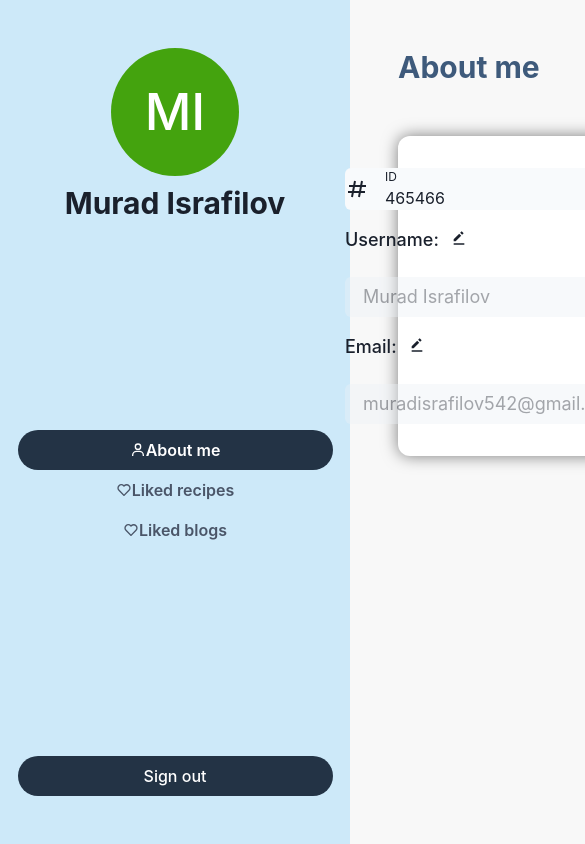
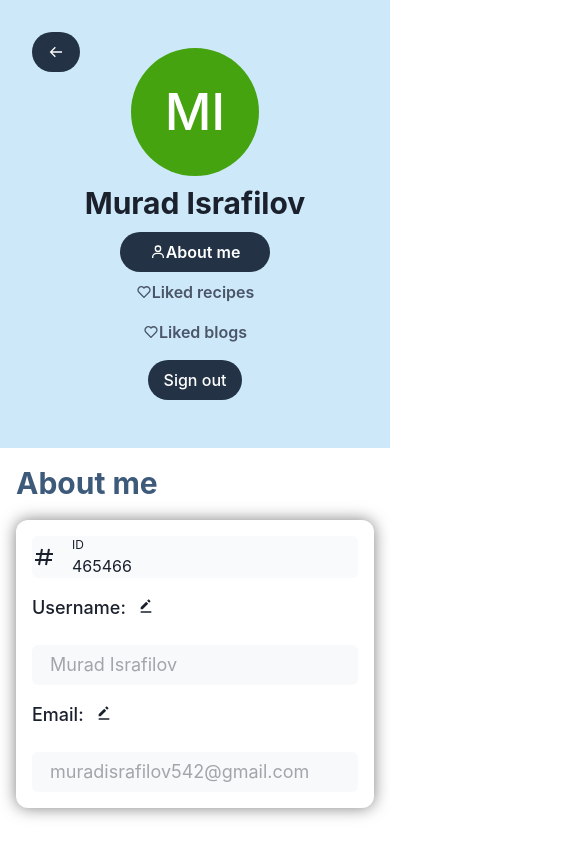
Before and after one commit to AzizZeynalli/food-advisor-app, a Next.js app: page /profile in a window 390 px wide. Shown: the top 844 px of the page, 585 px wide, since content can reach past the window. Built offline with nearby package versions, Linux system fonts and the light colour scheme.

Commit message:
Added back button and responsive stylings

```diff
--- a/src/app/profile/page.tsx
+++ b/src/app/profile/page.tsx
@@ -1,6 +1,5 @@
 "use client";
 
-import { Navigation } from "@/components/Navigation";
 import {
   Avatar,
   Box,
@@ -19,9 +18,6 @@ import {
   Image,
   useBoolean,
   Card,
-  CardBody,
-  CardFooter,
-  Stack,
 } from "@chakra-ui/react";
 import { useRouter } from "next/navigation";
 import { useState } from "react";
@@ -32,6 +28,7 @@ import {
   BiSolidEditAlt,
   BiHash,
   BiSave,
+  BiArrowBack
 } from "react-icons/bi";
 
 export default function Profile() {
@@ -45,23 +42,38 @@ export default function Profile() {
   };
 
   const handleSubmit = () => {
-    setIsEditing.off(); // Disable editing mode after submission
+    setIsEditing.off();
   };
   return (
     <Box>
-      <Tabs variant="soft-rounded" display="flex">
+      <Tabs
+        variant="soft-rounded"
+        display="flex"
+        flexDirection={{ lg: "row", base: "column" }}
+      >
+        <Button position='absolute' top='32px' left='32px' zIndex='1' bg="#233345"
+            color="#fff"
+            borderRadius="24px"
+            _hover={{ bg: "#3e5a7b" }}
+            fontStyle="normal"
+            fontWeight="500"
+            lineHeight="normal"
+            onClick={() => router.back()}>
+            <BiArrowBack/>
+        </Button>
         <VStack
           minW="350px"
           bg="#cde9f9"
-          h="100vh"
+          h={{ lg: "100vh" }}
           justifyContent="space-between"
           py="48px"
+          pos={{ lg: "fixed" }}
         >
           <VStack>
             <Avatar size="2xl" name="Murad Israfilov" />
             <Heading>Murad Israfilov</Heading>
           </VStack>
-          <TabList flexDirection="column" alignItems="strech" w="90%">
+          <TabList flexDirection="column" alignItems="strech" w={{ lg: "90%" }}>
             <Tab _selected={{ color: "white", bg: "#233345" }}>
               <BiUser /> About me
             </Tab>
@@ -78,7 +90,7 @@ export default function Profile() {
             color="#fff"
             borderRadius="24px"
             _hover={{ bg: "#3e5a7b" }}
-            w="90%"
+            w={{ lg: "90%" }}
             fontStyle="normal"
             fontWeight="500"
             lineHeight="normal"
@@ -87,25 +99,25 @@ export default function Profile() {
             Sign out
           </Button>
         </VStack>
-        <Box w="100%" bg="#f8f8f8" position="relative">
+        <Box w="100%" position="relative" marginLeft={{ lg: "350px" }}>
           <TabPanels>
-            <TabPanel h="100vh" p="48px">
+            <TabPanel p={{ lg: "48px", base: "16px" }}>
               <Heading color="#3e5a7b">About me</Heading>
               <VStack
-                mt="48px"
+                mt={{ lg: "48px", base: "16px" }}
                 bg="#ffffff"
                 boxShadow="0px 0px 16px 0px rgba(0, 0, 0, 0.5)"
                 borderRadius="12px"
                 as="form"
-                p="32px"
+                p={{ md: "32px", base: "16px" }}
+                w="100%"
               >
-                <Flex flexDirection="column" gap="16px">
-                  <Flex
-                    bg="#f8fafc"
-                    w="400px"
-                    alignItems="center"
-                    borderRadius="6px"
-                  >
+                <Flex
+                  flexDirection="column"
+                  gap="16px"
+                  w={{ lg: "400px", base: "100%" }}
+                >
+                  <Flex bg="#f8fafc" alignItems="center" borderRadius="6px">
                     <BiHash fontSize="24px" />
                     <Box ml="16px">
                       <Text fontSize="12px">ID</Text>
@@ -124,7 +136,7 @@ export default function Profile() {
                     <Input
                       variant="filled"
                       placeholder="Filled"
-                      w="400px"
+                      border="red"
                       value={editedUsername}
                       onChange={(e) => setEditedUsername(e.target.value)}
                     />
@@ -148,7 +160,6 @@ export default function Profile() {
                     <Input
                       variant="filled"
                       placeholder="Filled"
-                      w="400px"
                       type="email"
                       value={editedEmail}
                       onChange={(e) => setEditedEmail(e.target.value)}
@@ -164,16 +175,16 @@ export default function Profile() {
                 </Flex>
               </VStack>
             </TabPanel>
-            <TabPanel h="100vh" p="48px">
+            <TabPanel h={{ lg: "100vh" }} p={{ lg: "48px", base: "16px" }}>
               <Heading color="#3e5a7b">Liked recipes</Heading>
-              <Box
-                mt="48px"
+              <VStack
+                mt={{ lg: "48px", base: "16px" }}
                 bg="#ffffff"
                 w="100%"
-                h="600px"
                 boxShadow="0px 0px 16px 0px rgba(0, 0, 0, 0.5)"
                 borderRadius="12px"
-                p="32px"
+                p={{ md: "32px", base: "16px" }}
+                alignItems="stretch"
               >
                 <Card direction="row" overflow="hidden" variant="outline">
                   <Image
@@ -183,26 +194,52 @@ export default function Profile() {
                     src="https://images.unsplash.com/photo-1667489022797-ab608913feeb?ixlib=rb-4.0.3&ixid=MnwxMjA3fDB8MHxlZGl0b3JpYWwtZmVlZHw5fHx8ZW58MHx8fHw%3D&auto=format&fit=crop&w=800&q=60"
                     alt=""
                   />
-                  <Flex p="16px" justifyContent="space-between" w="100%">
+                  <Flex
+                    p="16px"
+                    justifyContent="space-between"
+                    w="100%"
+                    flexDirection={{ sm: "row", base: "column" }}
+                  >
                     <Heading size="md">Latte</Heading>
-                    <Button  color="red" leftIcon={<BiSolidHeart />}>
+                    <Button color="red" leftIcon={<BiSolidHeart />}>
                       Liked
                     </Button>
                   </Flex>
                 </Card>
-              </Box>
+              </VStack>
             </TabPanel>
-            <TabPanel h="100vh" p="48px">
+            <TabPanel h={{ lg: "100vh" }} p={{ lg: "48px", base: "16px" }}>
               <Heading color="#3e5a7b">Liked blogs</Heading>
-              <Box
-                mt="48px"
+              <VStack
+                mt={{ lg: "48px", base: "16px" }}
                 bg="#ffffff"
                 w="100%"
-                h="600px"
                 boxShadow="0px 0px 16px 0px rgba(0, 0, 0, 0.5)"
                 borderRadius="12px"
-                p="32px"
-              ></Box>
+                p={{ md: "32px", base: "16px" }}
+                alignItems="stretch"
+              >
+                <Card direction="row" overflow="hidden" variant="outline">
+                  <Image
+                    objectFit="cover"
+                    w="100px"
+                    h="100px"
+                    src="https://images.unsplash.com/photo-1667489022797-ab608913feeb?ixlib=rb-4.0.3&ixid=MnwxMjA3fDB8MHxlZGl0b3JpYWwtZmVlZHw5fHx8ZW58MHx8fHw%3D&auto=format&fit=crop&w=800&q=60"
+                    alt=""
+                  />
+                  <Flex
+                    p="16px"
+                    justifyContent="space-between"
+                    w="100%"
+                    flexDirection={{ sm: "row", base: "column" }}
+                  >
+                    <Heading size="md">Latte</Heading>
+                    <Button color="red" leftIcon={<BiSolidHeart />}>
+                      Liked
+                    </Button>
+                  </Flex>
+                </Card>
+              </VStack>
             </TabPanel>
           </TabPanels>
         </Box>
```
